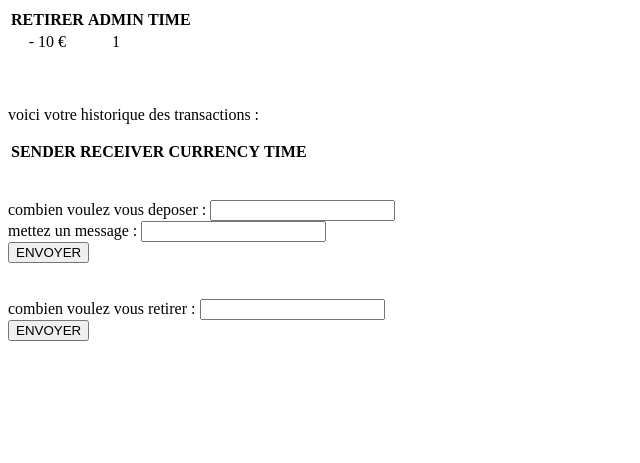
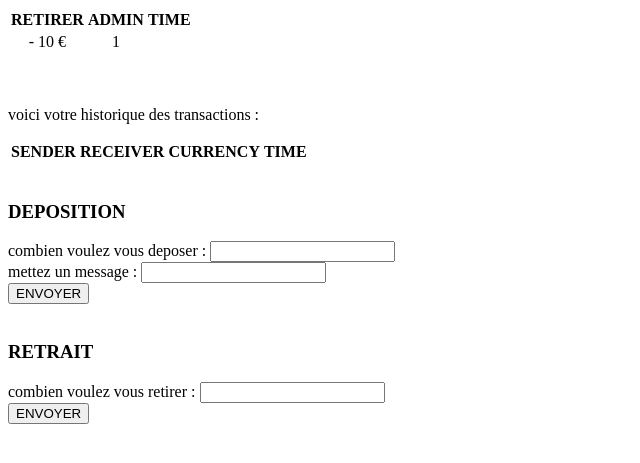
Before and after one commit to JeanFourest/BanqueG3, a PHP site: page /?page=bank_account in a window 1280 px wide. Shown: the part 285-748 px from the top of the page, without its empty margins (0-640 px from the left). Run offline with PHP 8.4, Linux system fonts and the light colour scheme; the visitor is signed in with stand-in values (Sample User, id 1); tables that the repository leaves empty or names only in its code hold one stand-in row (values such as "Sample post"); data that the repository does not hold is empty.

Commit message:
depo fonctionne

```diff
--- a/php_l1tp_start001-master/src/templates/pages/bank_account.php
+++ b/php_l1tp_start001-master/src/templates/pages/bank_account.php
@@ -100,10 +100,10 @@
     }
     ?>
 </table>
-<br><br>
+<br>
 <?php show_error(); ?>
 <?php include_once __DIR__ . '/../partials/alert_success.php'; ?>
-
+<h3>DEPOSITION</h3>
 <form action="/actions/bank_account.php" method="post">
     <label for="price">combien voulez vous deposer :</label>
     <input type="text" name="price" id="price"><br>
@@ -114,7 +114,7 @@
     <button type="submit">ENVOYER</button>
 </form>
 <br>
-<br>
+<h3>RETRAIT</h3>
 <form action="/actions/bank_accountWith.php" method="post">
     <label for="priceWith">combien voulez vous retirer :</label>
     <input type="text" name="priceWith" id="priceWith"><br>
--- a/php_l1tp_start001-master/src/templates/partials/menu.php
+++ b/php_l1tp_start001-master/src/templates/partials/menu.php
@@ -42,6 +42,7 @@
 		<li><a href="/actions/logout.php">Logout</a></li>
 	<?php } ?>
 		<li><a href="/?page=admin_contact">Admin Contact</a></li>
+		<li><a href="/?page=admin_panel">Admin Panel</a></li>
 	</ul>
 	<?php } elseif ($user->role == $role['lvl']['verif']) { ?>
 	<ul>
```
